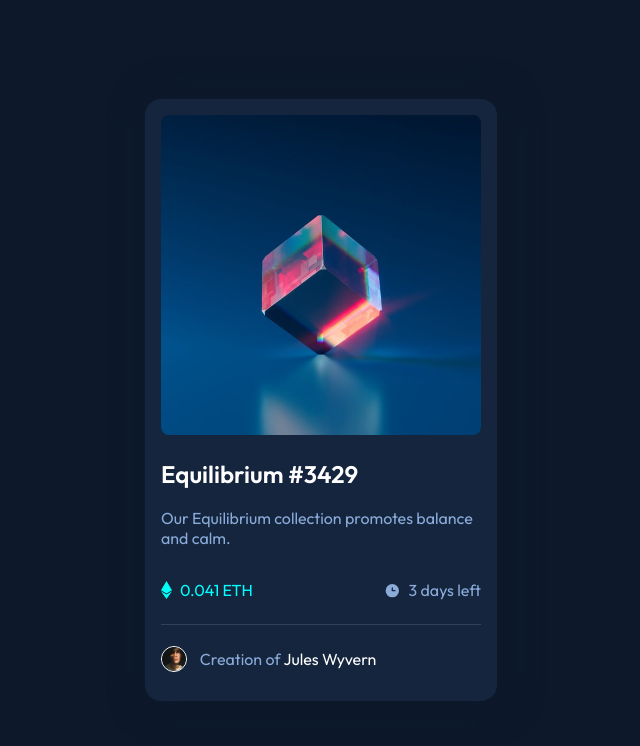
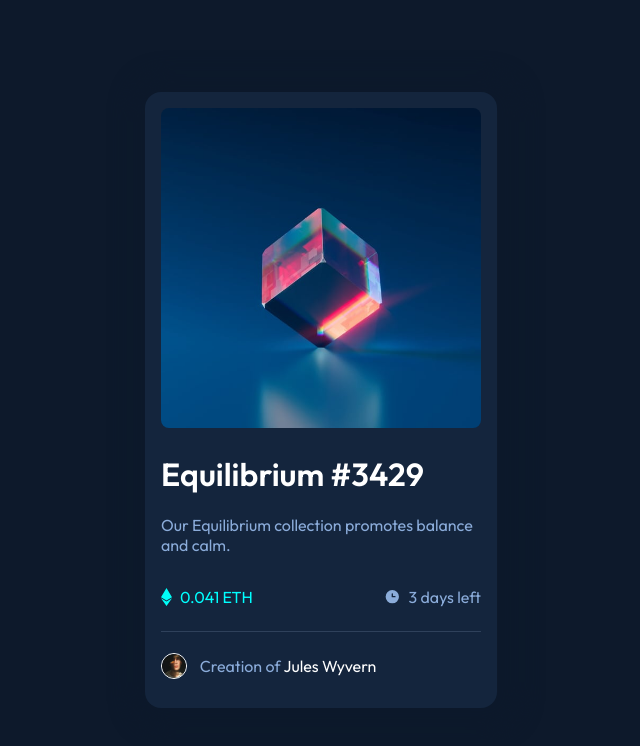
Before and after one commit to SharifulPradhan/NFT-preview-card-component, a plain HTML site: page index.html in a window 1280 px wide. Shown: the whole page, without its empty margins (319-959 px from the left). Drawn offline with Linux system fonts and the light colour scheme.

Commit message:
solved accessibility issues

```diff
--- a/index.html
+++ b/index.html
@@ -15,11 +15,11 @@
 
 <body>
 
-  <div class="card-wrapper">
+  <div class="card-wrapper" role="main">
     <div class="card-content">
       <img src="images/image-equilibrium.jpg" alt="equilibrium">
 
-      <h2>Equilibrium #3429</h2>
+      <h1>Equilibrium #3429</h1>
 
       <p>Our Equilibrium collection promotes balance and calm.</p>
 
@@ -35,7 +35,7 @@
       </div>
 
 
-      <div class="card-footer">
+      <div class="card-footer" role="contentinfo">
         <img src="images/image-avatar.png" alt="avatar">
         <p> Creation of<span class="name"> Jules Wyvern </span></p>
       </div>
--- a/style.css
+++ b/style.css
@@ -40,11 +40,11 @@ body {
   border-radius: .5em;
 }
 
-.card-content h2 {
+.card-content h1 {
   color: var(--heading-color);
 }
 
-.card-content h2:hover {
+.card-content h1:hover {
   color: aqua;
   cursor: pointer;
 }
```
